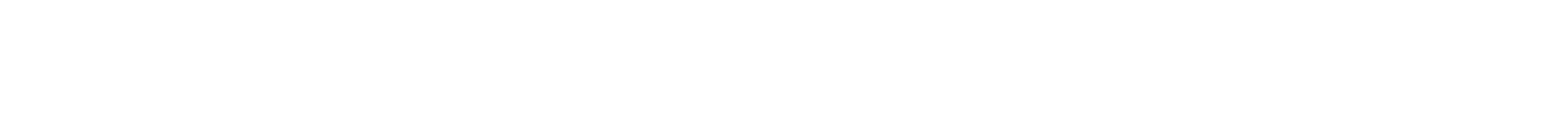
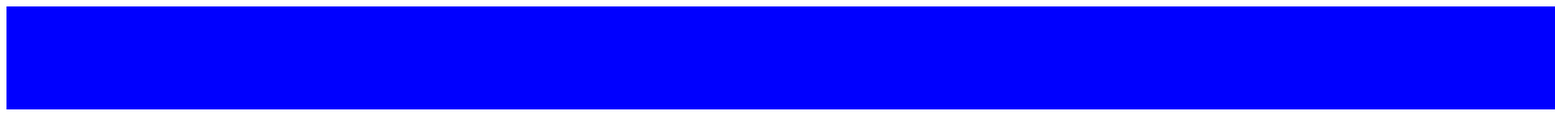
Before and after one commit to kevin-blatnik/etch-sketch, a plain HTML site: page index.html in a window 1280 px wide. Shown: the top 174 px of the page at 81% size, 1920 px wide, since content can reach past the window. Drawn offline with Linux system fonts and the light colour scheme.

Commit message:
add dynamic div sketch board

```diff
--- a/index.html
+++ b/index.html
@@ -7,13 +7,15 @@
         <title>Etch-a-Sketch</title>
     </head>
     <body>
+        <div id='container'>
+
+        </div>
 
 
 
 
 
 
-
+    <script src='./javascript.js' defer></script>
     </body>
-    <!-- <script src='./javascript.js'></script> -->
 </html>
--- a/javascript.js
+++ b/javascript.js
@@ -0,0 +1,31 @@
+const rows = 16;
+const cols = 16;
+
+
+const etchSketch = {
+    containerRef : document.getElementById("container"),
+
+    initContainer : function() {
+        let squareDiv = null;
+
+        //Empty Container first?
+
+        for(let i=0; i<rows; i++) {
+            for(let j=0; j<cols; j++) {
+                squareDiv = document.createElement("div");
+                squareDiv.row = i;
+                squareDiv.col = j;
+                squareDiv.style.width = "10px";
+                squareDiv.style.height = "auto";
+                squareDiv.style.border = '4em solid blue';
+                squareDiv.style.backgroundColor = "green";
+
+
+                this.containerRef.appendChild(squareDiv);
+        }
+       }
+
+    }
+}
+
+etchSketch.initContainer();
--- a/styles.css
+++ b/styles.css
@@ -0,0 +1,6 @@
+#container {
+    display: flex;
+    width: 100vw;
+    align-items: flex-start;
+    background-color: rgb(29, 165, 97);
+}
```
